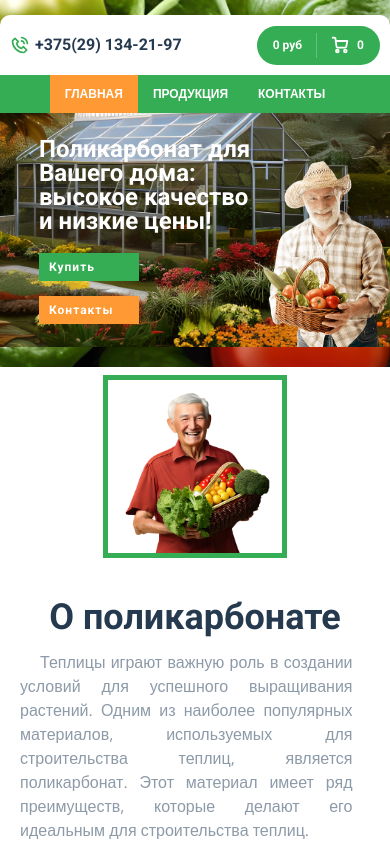
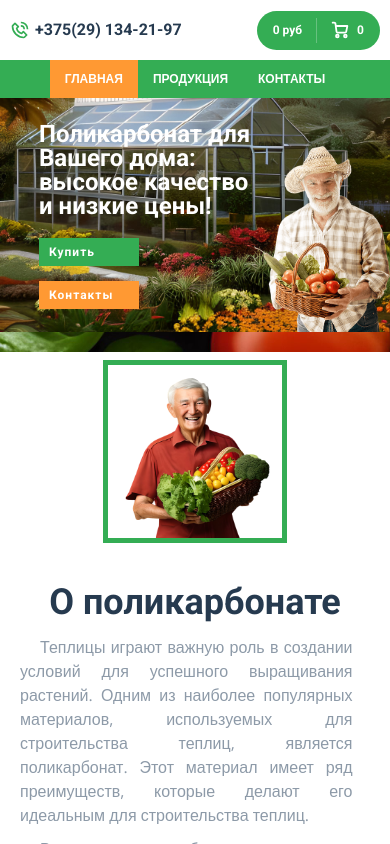
Before and after one commit to akurlovich/skrama.by_client, a React (Create React App) app: page / in a window 390 px wide. Shown: the top 844 px of the page. Built offline with nearby package versions, Linux system fonts and the light colour scheme; what @fluentui/react would draw is missing.

Commit message:
feat: stiky header

```diff
--- a/src/components_V2/Header/header.scss
+++ b/src/components_V2/Header/header.scss
@@ -7,6 +7,13 @@
   line-height: 1.2;
   color: #263A4F;
   font-size: 32px;
+
+  @media (max-width: 575px) {
+    position: sticky;
+    top: 0px;
+    border-radius: 0px;
+    z-index: 1000000;
+  }
 
   &__h1 {
     width: 1px;
--- a/src/scss/app.scss
+++ b/src/scss/app.scss
@@ -14,6 +14,11 @@
   overflow-x: hidden;
   background: url(../assets/img/backgraund.jpg) center center no-repeat  fixed;
   background-size: cover;
+
+  @media (max-width: 575px) {
+    overflow-x: visible;
+    // padding-right: 16px;
+  }
 }
 
 .wrapper {
@@ -39,6 +44,8 @@
 
   @media (max-width: 575px) {
     width: 100%;
+    margin: 0 auto;
+    border-radius: 0px;
     // padding-right: 16px;
   }
 
```
